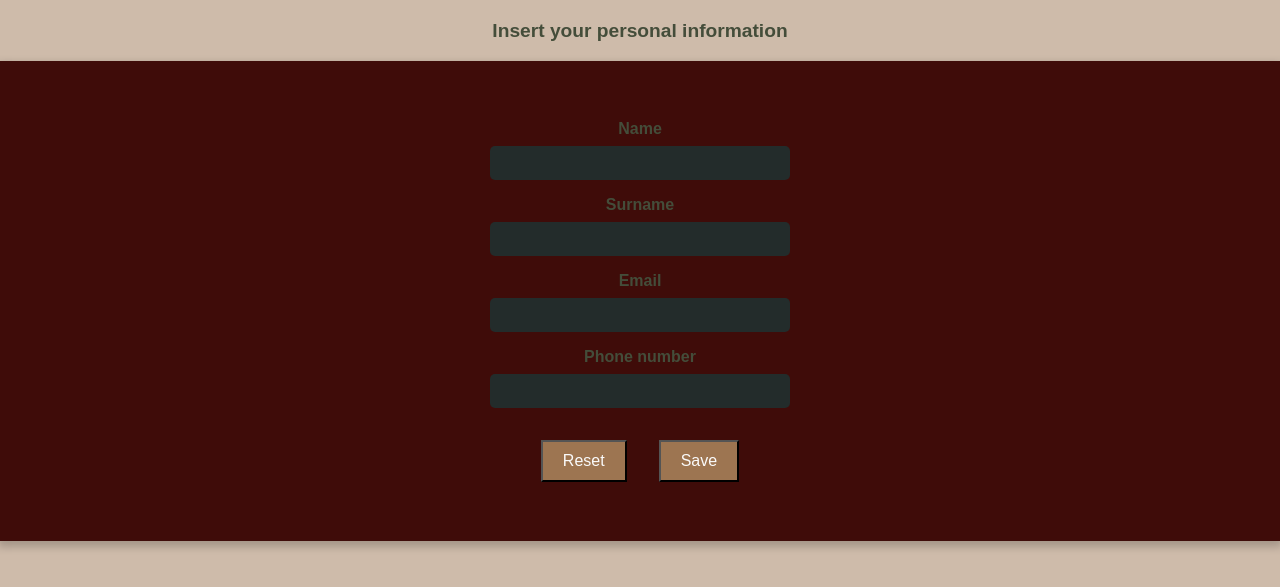
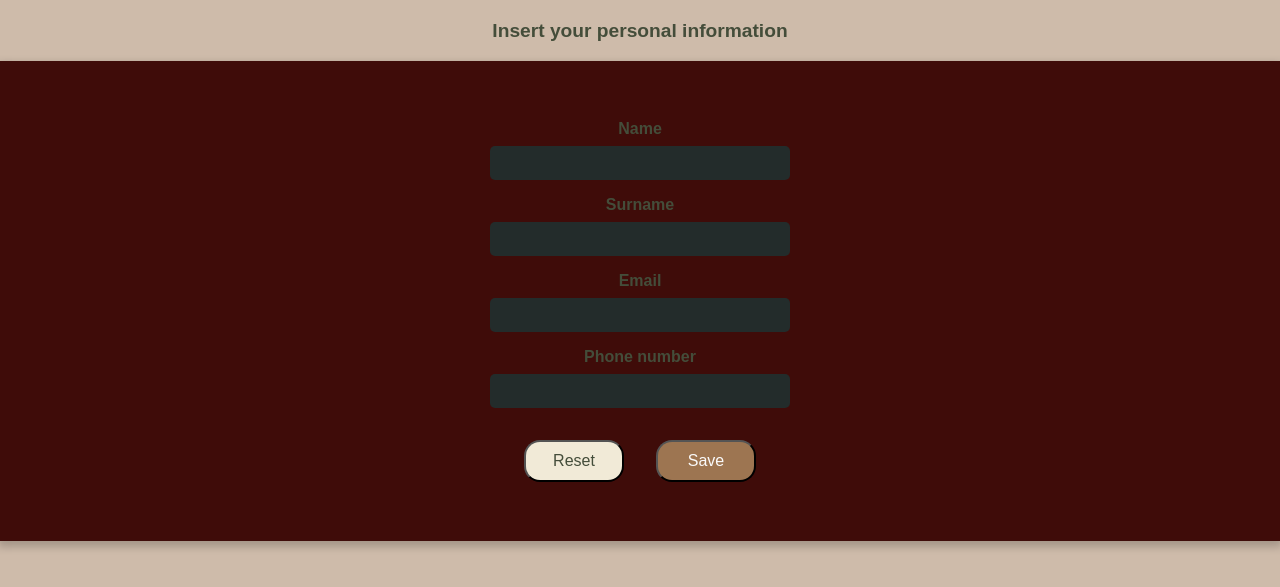
Before and after one commit to salino3/user-form-vanilla-2024, a website: page index.html in a window 1280 px wide. Shown: the part 79-666 px from the top of the page. Drawn offline with Linux system fonts and the light colour scheme.

Commit message:
add buttons styles

```diff
--- a/src/common-app/box-buttons.html
+++ b/src/common-app/box-buttons.html
@@ -29,6 +29,13 @@
         justify-content: center;
         gap: var(--size-primary);
       }
+      .containerBoxButtons button {
+        min-width: 100px;
+      }
+      .btnReset {
+        background-color: var(--color-primary-background);
+        color: var(--color-primary-text);
+      }
     </style>
   </div>
 </html>
--- a/src/scss/styles.scss
+++ b/src/scss/styles.scss
@@ -45,4 +45,11 @@ button {
   cursor: pointer;
   background-color: var(--color-tertiary);
   color: var(--color-06);
+  border-radius: var(--size-primary);
 }
+
+button:active {
+  font-size: 15px;
+  filter: drop-shadow(3px 2px 7px var(--color-text-tertiary));
+  background-color: var(--color-05);
+}
```
Also changed, not shown: src/css/styles.css.
